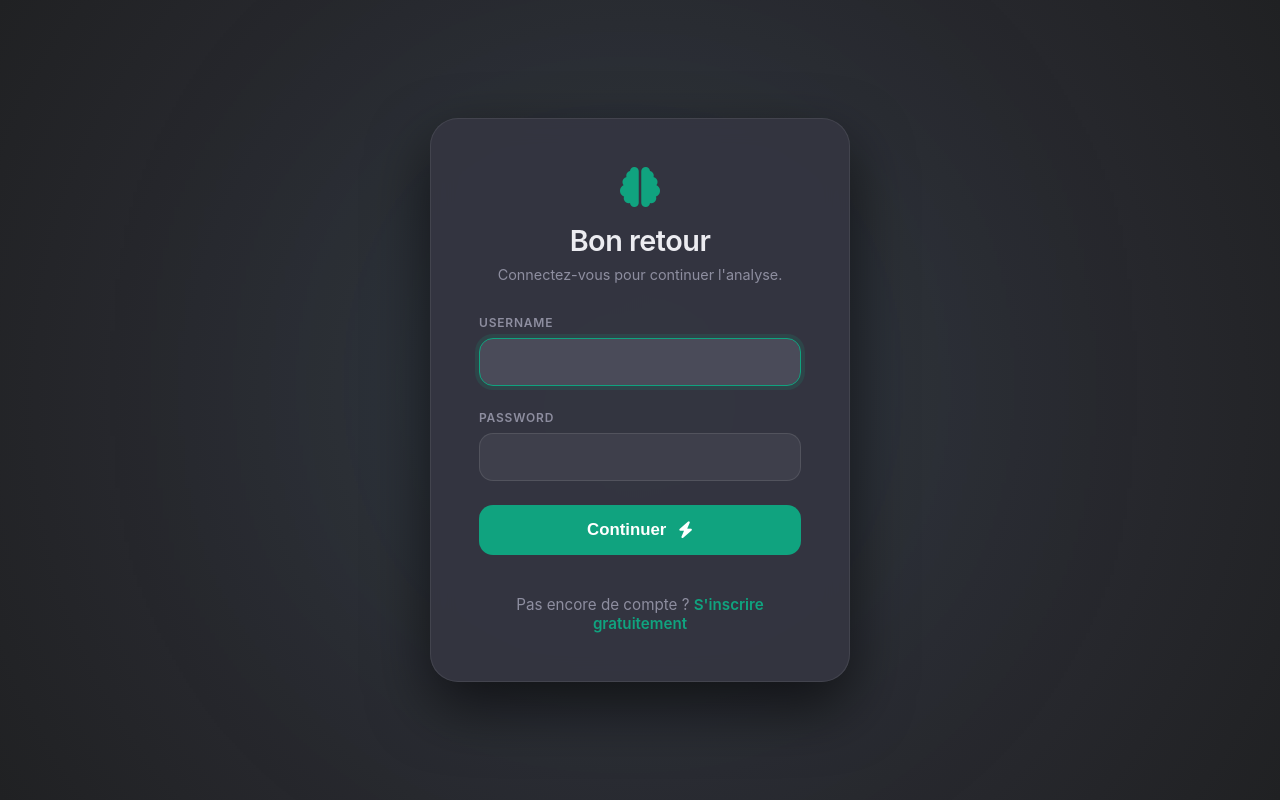
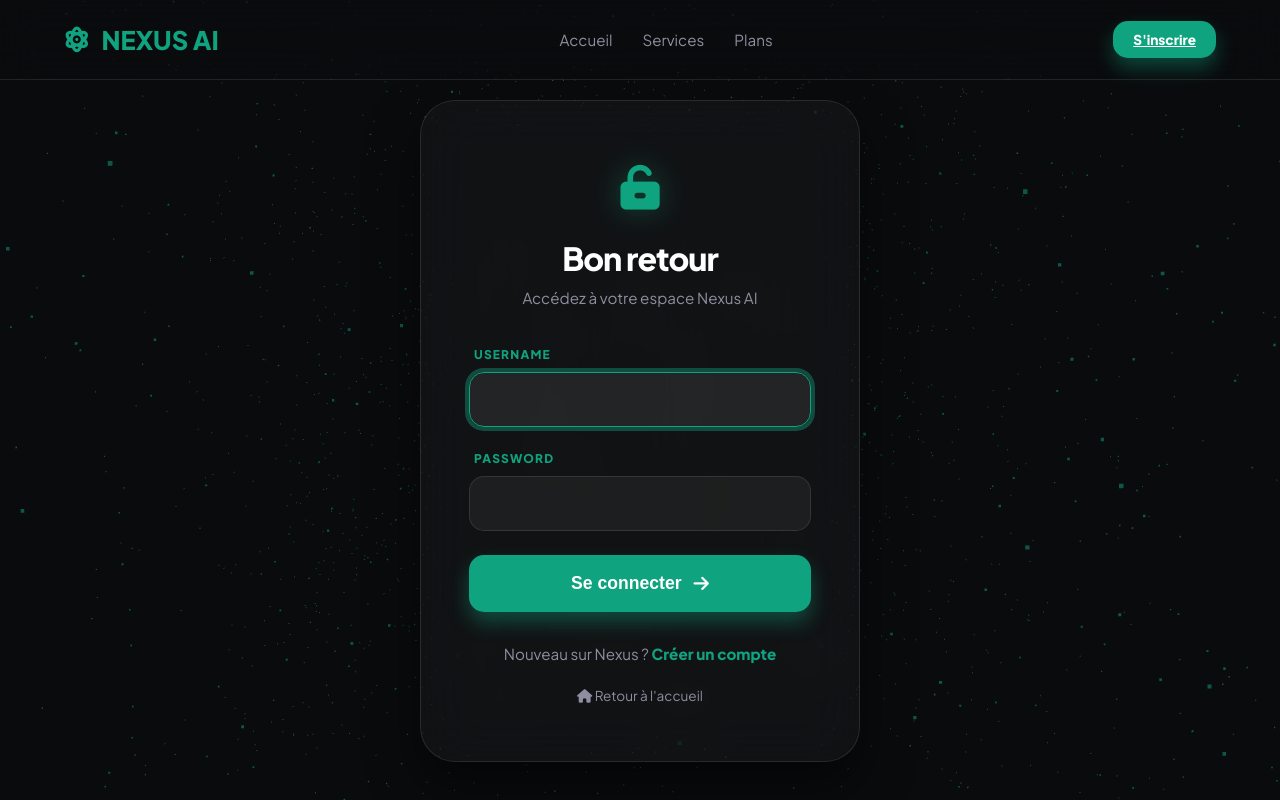
Before and after one commit to Mahdi88BH/Generative-AI-Project, a Django app: page /login/ in a window 1280 px wide. Run offline with Django 5.2, Linux system fonts and the light colour scheme.

Commit message:
Enhance login page design and functionality; update styles, add 3D background, and improve navigation

```diff
--- a/ExamSolver/templates/login.html
+++ b/ExamSolver/templates/login.html
@@ -1,104 +1,125 @@
+{% load static %}
 <!DOCTYPE html>
 <html lang="fr">
 <head>
     <meta charset="UTF-8">
     <meta name="viewport" content="width=device-width, initial-scale=1.0">
-    <title>Login</title>
+    <title>Nexus AI | Connexion</title>
+
+    <link href="https://fonts.googleapis.com/css2?family=Plus+Jakarta+Sans:wght@300;400;600;800&display=swap" rel="stylesheet">
     <link rel="stylesheet" href="https://cdnjs.cloudflare.com/ajax/libs/font-awesome/6.4.0/css/all.min.css">
+
+    <script src="https://cdnjs.cloudflare.com/ajax/libs/three.js/r128/three.min.js"></script>
+
     <style>
         :root {
             --primary: #10a37f;
-            --primary-hover: #1a7f64;
-            --bg-dark: #202123;
-            --card-bg: rgba(52, 53, 65, 0.95);
-            --input-bg: #3e3f4b;
-            --text-light: #ececf1;
-            --text-dim: #8e8ea0;
+            --primary-glow: rgba(16, 163, 127, 0.4);
+            --dark: #0a0b0d;
+            --white: #ffffff;
+            --gray: #8e8ea0;
+            --glass: rgba(255, 255, 255, 0.03);
+            --glass-border: rgba(255, 255, 255, 0.1);
         }
 
         * { margin: 0; padding: 0; box-sizing: border-box; }
+        html, body { height: 100%; overflow-x: hidden; }
 
         body {
-            font-family: 'Inter', sans-serif;
-            background: radial-gradient(circle at center, #343541 0%, #202123 100%);
-            color: var(--text-light);
-            height: 100vh;
+            font-family: 'Plus Jakarta Sans', sans-serif;
+            background-color: var(--dark);
+            color: var(--white);
+        }
+
+        /* --- 3D BACKGROUND --- */
+        #canvas-container {
+            position: fixed;
+            top: 0; left: 0;
+            width: 100%; height: 100%;
+            z-index: -1;
+        }
+
+        /* --- NAVIGATION --- */
+        nav {
+            height: 80px;
+            display: flex;
+            align-items: center;
+            position: fixed;
+            top: 0; width: 100%;
+            z-index: 1000;
+            backdrop-filter: blur(20px);
+            border-bottom: 1px solid var(--glass-border);
+        }
+
+        .container { max-width: 1200px; margin: 0 auto; padding: 0 24px; width: 100%; }
+        .nav-content { display: flex; justify-content: space-between; align-items: center; }
+        .logo { font-size: 1.6rem; font-weight: 800; display: flex; align-items: center; gap: 12px; color: var(--primary); text-decoration: none; }
+
+        .nav-links { display: flex; gap: 30px; list-style: none; }
+        .nav-links a { color: var(--gray); text-decoration: none; font-weight: 500; font-size: 0.95rem; transition: 0.3s; }
+        .nav-links a:hover { color: var(--white); }
+
+        /* --- AUTH WRAPPER --- */
+        .auth-wrapper {
+            min-height: 100vh;
             display: flex;
             align-items: center;
             justify-content: center;
-            overflow: hidden;
+            padding: 100px 24px 40px 24px;
         }
 
-        .bg-glow {
-            position: absolute;
-            width: 450px; height: 450px;
-            background: var(--primary);
-            filter: blur(160px);
-            opacity: 0.08;
-            z-index: 0;
-            animation: move 25s infinite alternate;
+        .login-card {
+            background: var(--glass);
+            backdrop-filter: blur(25px);
+            -webkit-backdrop-filter: blur(25px);
+            border: 1px solid var(--glass-border);
+            padding: 3.5rem 3rem;
+            border-radius: 35px;
+            width: 100%;
+            max-width: 440px;
+            text-align: center;
+            box-shadow: 0 25px 50px rgba(0,0,0,0.5);
+            animation: cardAppear 0.8s cubic-bezier(0.16, 1, 0.3, 1);
         }
 
-        .auth-card {
-            position: relative;
-            z-index: 1;
-            background: var(--card-bg);
-            backdrop-filter: blur(12px);
-            padding: 3rem;
-            border-radius: 28px;
-            width: 100%;
-            max-width: 420px;
-            box-shadow: 0 25px 60px rgba(0,0,0,0.6);
-            border: 1px solid rgba(255,255,255,0.08);
-            animation: fadeIn 0.6s ease-out;
+        @keyframes cardAppear {
+            from { opacity: 0; transform: translateY(30px); }
+            to { opacity: 1; transform: translateY(0); }
         }
 
-        .logo-area {
-            text-align: center;
-            margin-bottom: 2rem;
+        .logo-box {
+            color: var(--primary);
+            font-size: 2.8rem;
+            margin-bottom: 1.5rem;
+            filter: drop-shadow(0 0 15px var(--primary-glow));
         }
 
-        .logo-area i {
-            font-size: 2.5rem;
+        h2 { font-size: 2rem; font-weight: 800; margin-bottom: 10px; letter-spacing: -1px; }
+        .subtitle { color: var(--gray); font-size: 0.95rem; margin-bottom: 2.5rem; }
+
+        /* --- FORM --- */
+        form { text-align: left; }
+        .form-group { margin-bottom: 1.5rem; }
+
+        label {
+            display: block;
+            font-size: 0.75rem;
+            font-weight: 700;
+            text-transform: uppercase;
+            letter-spacing: 1.2px;
             color: var(--primary);
-            margin-bottom: 1rem;
+            margin-bottom: 10px;
+            padding-left: 5px;
         }
 
-        .auth-card h2 {
-            text-align: center;
-            font-weight: 600;
-            font-size: 1.8rem;
-            margin-bottom: 0.5rem;
-            letter-spacing: -0.5px;
-        }
-
-        .subtitle {
-            text-align: center;
-            color: var(--text-dim);
-            font-size: 0.9rem;
-            margin-bottom: 2rem;
-        }
-
-        .form-group { margin-bottom: 1.5rem; }
-
-        .form-group label {
-            display: block;
-            font-size: 0.75rem;
-            font-weight: 600;
-            text-transform: uppercase;
-            margin-bottom: 8px;
-            color: var(--text-dim);
-            letter-spacing: 0.8px;
-        }
-
-        /* Modifié pour impacter tous les types d'inputs générés par Django */
         input {
             width: 100%;
-            padding: 14px 18px;
-            border-radius: 14px;
-            border: 1px solid rgba(255,255,255,0.1);
-            background: var(--input-bg);
-            color: white;
+            background: rgba(255, 255, 255, 0.05);
+            border: 1px solid var(--glass-border);
+            border-radius: 15px;
+            padding: 16px 20px;
+            color: var(--white);
+            font-family: inherit;
             font-size: 1rem;
             transition: all 0.3s ease;
         }
@@ -106,90 +127,114 @@
         input:focus {
             outline: none;
             border-color: var(--primary);
-            background: #4a4b59;
-            box-shadow: 0 0 0 4px rgba(16, 163, 127, 0.15);
+            background: rgba(255, 255, 255, 0.08);
+            box-shadow: 0 0 0 4px var(--primary-glow);
         }
 
         .btn-submit {
             width: 100%;
-            padding: 15px;
             background: var(--primary);
             color: white;
             border: none;
-            border-radius: 14px;
+            padding: 18px;
+            border-radius: 15px;
+            font-size: 1.1rem;
+            font-weight: 700;
             cursor: pointer;
-            font-weight: 600;
-            font-size: 1.05rem;
             margin-top: 1rem;
-            transition: all 0.3s ease;
             display: flex;
+            align-items: center;
             justify-content: center;
-            align-items: center;
             gap: 12px;
+            transition: all 0.4s;
+            box-shadow: 0 10px 20px var(--primary-glow);
         }
 
         .btn-submit:hover {
-            background: var(--primary-hover);
-            transform: translateY(-2px);
-            box-shadow: 0 8px 20px rgba(16, 163, 127, 0.3);
+            transform: translateY(-3px);
+            box-shadow: 0 15px 30px var(--primary-glow);
+            filter: brightness(1.1);
         }
 
-        .errorlist {
+        .error-box {
+            background: rgba(255, 107, 107, 0.1);
+            border: 1px solid rgba(255, 107, 107, 0.3);
             color: #ff6b6b;
+            padding: 12px;
+            border-radius: 12px;
             font-size: 0.85rem;
-            list-style: none;
-            padding: 10px;
-            background: rgba(255, 107, 107, 0.1);
-            border-radius: 10px;
-            margin-bottom: 1rem;
+            margin-bottom: 1.5rem;
             text-align: center;
         }
 
-        .footer-link {
-            text-align: center;
-            margin-top: 2.5rem;
+        .footer-text {
+            margin-top: 2rem;
             font-size: 0.95rem;
-            color: var(--text-dim);
+            color: var(--gray);
         }
 
-        .footer-link a {
+        .footer-text a {
             color: var(--primary);
             text-decoration: none;
-            font-weight: 600;
-            transition: color 0.2s;
+            font-weight: 700;
+            transition: 0.3s;
         }
 
-        .footer-link a:hover { color: var(--primary-hover); }
-
-        @keyframes fadeIn {
-            from { opacity: 0; transform: scale(0.95); }
-            to { opacity: 1; transform: scale(1); }
+        .back-home {
+            margin-top: 1.5rem;
+            display: inline-block;
+            color: var(--gray);
+            font-size: 0.85rem;
+            text-decoration: none;
+            transition: 0.3s;
         }
 
-        @keyframes move {
-            from { transform: translate(-30%, -30%); }
-            to { transform: translate(30%, 30%); }
+        .back-home:hover { color: var(--white); }
+
+        /* Responsive Mobile */
+        @media (max-width: 768px) {
+            .nav-links { display: none; }
+            .login-card { padding: 2.5rem 2rem; }
         }
     </style>
 </head>
 <body>
-    <div class="bg-glow"></div>
 
-    <div class="auth-card">
-        <div class="logo-area">
-            <i class="fa-solid fa-brain"></i>
+    <div id="canvas-container"></div>
+
+    <nav>
+        <div class="container nav-content">
+            <a href="{% url 'index' %}" class="logo">
+                <i class="fa-solid fa-atom"></i> NEXUS AI
+            </a>
+            <ul class="nav-links">
+                <li><a href="{% url 'index' %}#accueil">Accueil</a></li>
+                <li><a href="{% url 'index' %}#services">Services</a></li>
+                <li><a href="{% url 'index' %}#subscriptions">Plans</a></li>
+            </ul>
+            <div class="auth-btns">
+                <a href="{% url 'register' %}" class="btn-submit" style="padding: 10px 20px; font-size: 0.85rem; margin: 0;">S'inscrire</a>
+            </div>
+        </div>
+    </nav>
+
+    <div class="auth-wrapper">
+        <div class="login-card">
+            <div class="logo-box">
+                <i class="fa-solid fa-unlock-keyhole"></i>
+            </div>
+
             <h2>Bon retour</h2>
-            <p class="subtitle">Connectez-vous pour continuer l'analyse.</p>
+            <p class="subtitle">Accédez à votre espace Nexus AI</p>
+
+            {% if form.errors %}
+            <div class="error-box">
+                <i class="fa-solid fa-circle-exclamation"></i> Identifiants incorrects.
             </div>
+            {% endif %}
 
             <form method="POST">
                 {% csrf_token %}
-
-            {% if form.errors %}
-                <div class="errorlist">
-                    <i class="fa-solid fa-circle-exclamation"></i> Identifiants incorrects.
-                </div>
-            {% endif %}
 
                 {% for field in form %}
                 <div class="form-group">
@@ -199,13 +244,58 @@
                 {% endfor %}
 
                 <button type="submit" class="btn-submit">
-                Continuer <i class="fa-solid fa-bolt"></i>
+                    Se connecter <i class="fa-solid fa-arrow-right"></i>
                 </button>
             </form>
 
-        <div class="footer-link">
-            Pas encore de compte ? <a href="{% url 'register' %}">S'inscrire gratuitement</a>
+            <div class="footer-text">
+                Nouveau sur Nexus ? <a href="{% url 'register' %}">Créer un compte</a>
+            </div>
+
+            <a href="{% url 'index' %}" class="back-home">
+                <i class="fa-solid fa-house"></i> Retour à l'accueil
+            </a>
         </div>
     </div>
+
+    <script>
+        const scene = new THREE.Scene();
+        const camera = new THREE.PerspectiveCamera(75, window.innerWidth / window.innerHeight, 0.1, 2000);
+        const renderer = new THREE.WebGLRenderer({ antialias: true, alpha: true });
+        renderer.setSize(window.innerWidth, window.innerHeight);
+        document.getElementById('canvas-container').appendChild(renderer.domElement);
+
+        const geometry = new THREE.BufferGeometry();
+        const vertices = [];
+        for (let i = 0; i < 4000; i++) {
+            vertices.push(
+                THREE.MathUtils.randFloatSpread(2000),
+                THREE.MathUtils.randFloatSpread(2000),
+                THREE.MathUtils.randFloatSpread(2000)
+            );
+        }
+        geometry.setAttribute('position', new THREE.Float32BufferAttribute(vertices, 3));
+        const particles = new THREE.Points(
+            geometry,
+            new THREE.PointsMaterial({ color: 0x10a37f, size: 2.5, transparent: true, opacity: 0.5 })
+        );
+        scene.add(particles);
+
+        camera.position.z = 1000;
+
+        function animate() {
+            requestAnimationFrame(animate);
+            particles.rotation.x += 0.0004;
+            particles.rotation.y += 0.0004;
+            renderer.render(scene, camera);
+        }
+        animate();
+
+        window.addEventListener('resize', () => {
+            camera.aspect = window.innerWidth / window.innerHeight;
+            camera.updateProjectionMatrix();
+            renderer.setSize(window.innerWidth, window.innerHeight);
+        });
+    </script>
 </body>
 </html>
```
Lines whose indentation alone changed are shown as unchanged.
